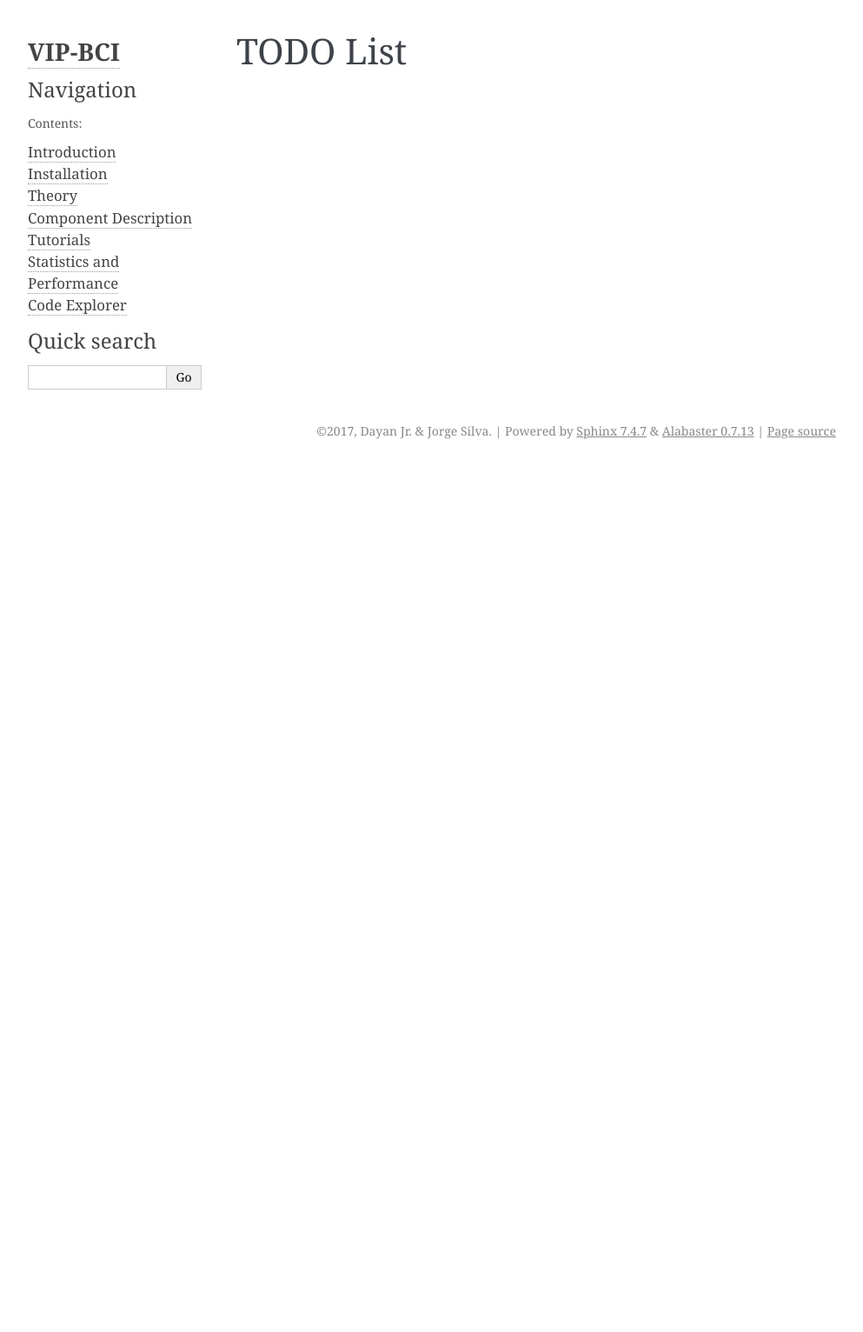
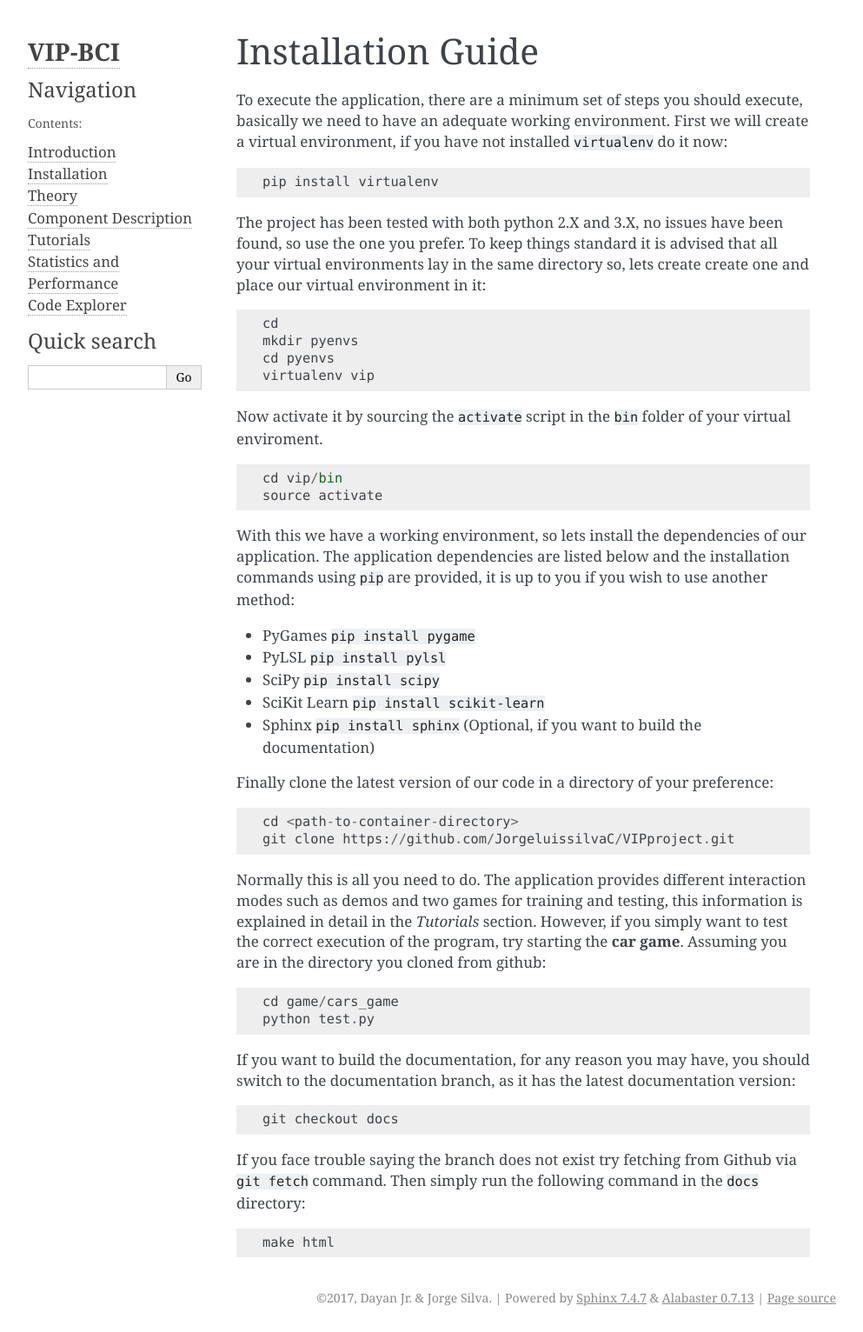
Before and after one commit to JorgeluissilvaC/VIPproject, a Sphinx documentation site: the page built from docs/installation.rst, in a window 1280 px wide. Shown: the whole page at 87% size, without its empty margins (148-1141 px from the left). Built offline with Sphinx 7.4.7, drawn with Linux system fonts in a browser that asks for light colours; before the commit the page ends 900 px from its top, so only the background shows below that.

Commit message:
Created installation instructions

```diff
--- a/docs/installation.rst
+++ b/docs/installation.rst
@@ -1,2 +1,59 @@
-TODO List
-=========
+Installation Guide
+==================
+
+To execute the application, there are a minimum set of steps you should execute, basically we need to have an adequate working environment. First we will create a virtual environment, if you have not installed ``virtualenv`` do it now:
+
+
+::
+
+    pip install virtualenv
+
+The project has been tested with both python 2.X and 3.X, no issues have been found, so use the one you prefer. To keep things standard it is advised that all your virtual environments lay in the same directory so, lets create create one and place our virtual environment in it:
+
+::
+
+    cd
+    mkdir pyenvs
+    cd pyenvs
+    virtualenv vip
+
+Now activate it by sourcing the ``activate`` script in the ``bin`` folder of your virtual enviroment.
+
+::
+
+    cd vip/bin
+    source activate
+
+With this we have a working environment, so lets install the dependencies of our application. The application dependencies are listed below and the installation commands using ``pip`` are provided, it is up to you if you wish to use another method:
+
+- PyGames ``pip install pygame``
+- PyLSL ``pip install pylsl``
+- SciPy ``pip install scipy``
+- SciKit Learn ``pip install scikit-learn``
+- Sphinx ``pip install sphinx`` (Optional, if you want to build the documentation)
+
+Finally clone the latest version of our code in a directory of your preference:
+
+::
+
+    cd <path-to-container-directory>
+    git clone https://github.com/JorgeluissilvaC/VIPproject.git
+
+Normally this is all you need to do. The application provides different interaction modes such as demos and two games for training and testing, this information is explained in detail in the *Tutorials* section. However, if you simply want to test the correct execution of the program, try starting the **car game**. Assuming you are in the directory you cloned from github:
+
+::
+
+    cd game/cars_game
+    python test.py
+
+If you want to build the documentation, for any reason you may have, you should switch to the documentation branch, as it has the latest documentation version:
+
+::
+
+    git checkout docs
+
+If you face trouble saying the branch does not exist try fetching from Github via ``git fetch`` command. Then simply run the following command in the ``docs`` directory:
+
+::
+
+    make html
```
